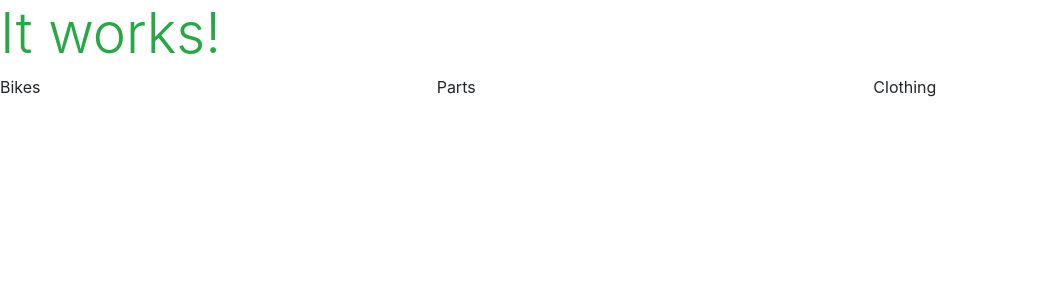
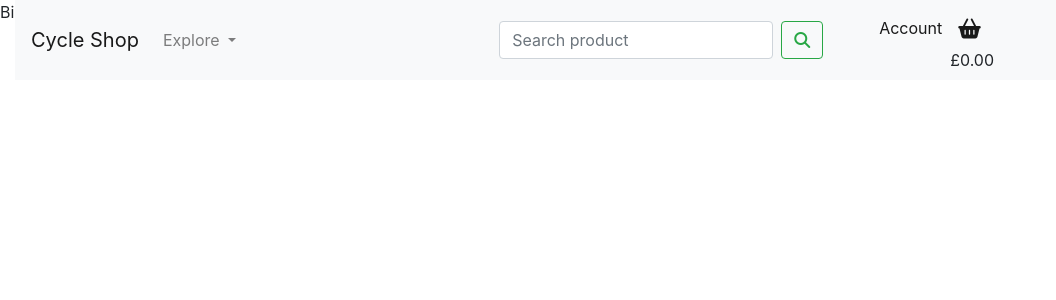
Before and after one commit to jamitag/project-5-eCommerce-Website, a Django app: page / in a window 1280 px wide. Shown: the top 300 px of the page, without its empty margins (0-1056 px from the left). Run offline with Django 3.2, Linux system fonts and the light colour scheme; some libraries are stand-ins or nearby versions.

Commit message:
Created page header

```diff
--- a/home/templates/home/index.html
+++ b/home/templates/home/index.html
@@ -10,11 +10,9 @@
 {% endblock %}
 
 {% block content %}
-    <h1 class="display-4 text-success">It works!</h1>
-
     <div class="row">
         <div class="col-4">Bikes</div>
         <div class="col-4">Parts</div>
         <div class="col-4">Clothing</div>
-      </div>
+    </div>
 {% endblock %}
--- a/templates/base.html
+++ b/templates/base.html
@@ -12,10 +12,59 @@
     <link rel="stylesheet" href="https://cdn.jsdelivr.net/npm/bootstrap@4.6.1/dist/css/bootstrap.min.css" integrity="sha384-zCbKRCUGaJDkqS1kPbPd7TveP5iyJE0EjAuZQTgFLD2ylzuqKfdKlfG/eSrtxUkn" crossorigin="anonymous">
     <script src="https://cdn.jsdelivr.net/npm/jquery@3.5.1/dist/jquery.min.js" integrity="sha256-9/aliU8dGd2tb6OSsuzixeV4y/faTqgFtohetphbbj0=" crossorigin="anonymous"></script>
     <script src="https://cdn.jsdelivr.net/npm/bootstrap@4.6.1/dist/js/bootstrap.bundle.min.js" integrity="sha384-fQybjgWLrvvRgtW6bFlB7jaZrFsaBXjsOMm/tB9LTS58ONXgqbR9W8oWht/amnpF" crossorigin="anonymous"></script>
+    <!-- font awesome script -->
+    <script src="https://kit.fontawesome.com/2536105b21.js" crossorigin="anonymous"></script>
 
     <title>Cycle Shop {% block extra_title %}{% endblock %}</title>
   </head>
   <body>
+    <header class="container-fluid fixed-top">
+      <nav class="navbar navbar-expand-lg navbar-light bg-light">
+        <a class="navbar-brand" href="#">Cycle Shop</a>
+
+
+        <div class="collapse navbar-collapse" id="navbarSupportedContent">
+          <ul class="navbar-nav mr-auto">
+            <li class="nav-item dropdown">
+              <a class="nav-link dropdown-toggle" href="#" id="navbarDropdown" role="button" data-toggle="dropdown" aria-haspopup="true" aria-expanded="false">
+                Explore
+              </a>
+              <div class="dropdown-menu" aria-labelledby="navbarDropdown">
+                <a class="dropdown-item" href="#">Bikes</a>
+                <a class="dropdown-item" href="#">Parts</a>
+                <a class="dropdown-item" href="#">Clothing</a>
+                {% if request.user.is_superuser %}
+                  <div class="dropdown-divider"></div>
+                  <a href="" class="dropdown-item">Product Management</a>
+                {% endif %}
+              </div>
+            </li>
+          </ul>
+          <form class="form-inline my-2 my-lg-0" method="GET" action="">
+            <input class="form-control mr-sm-2" type="search" placeholder="Search product" aria-label="Search">
+            <button class="btn btn-outline-success my-2 my-sm-0" type="submit">
+              <i class="fas fa-search"></i>
+            </button>
+          </form>
+          <ul class="navbar-nav mr-auto ml-5">
+            <li class="nav-item active">
+              <a class="nav-link" href="#">Account</a>
+            </li>
+            <li class="nav-item active">
+              <a class="nav-link" href="#"><i class="fas fa-shopping-basket fa-lg"></i></a>
+              <p class="my-0">
+                {% if grand_total %}
+                    ${{ grand_total|floatformat:2 }}
+                {% else %}
+                    £0.00
+                {% endif %}
+            </p>
+            </li>
+          </ul>
+        </div>
+      </nav>
+    </header>
+
     {% if messages %}
         <div class="message-container"></div>
     {% endif %}
```
